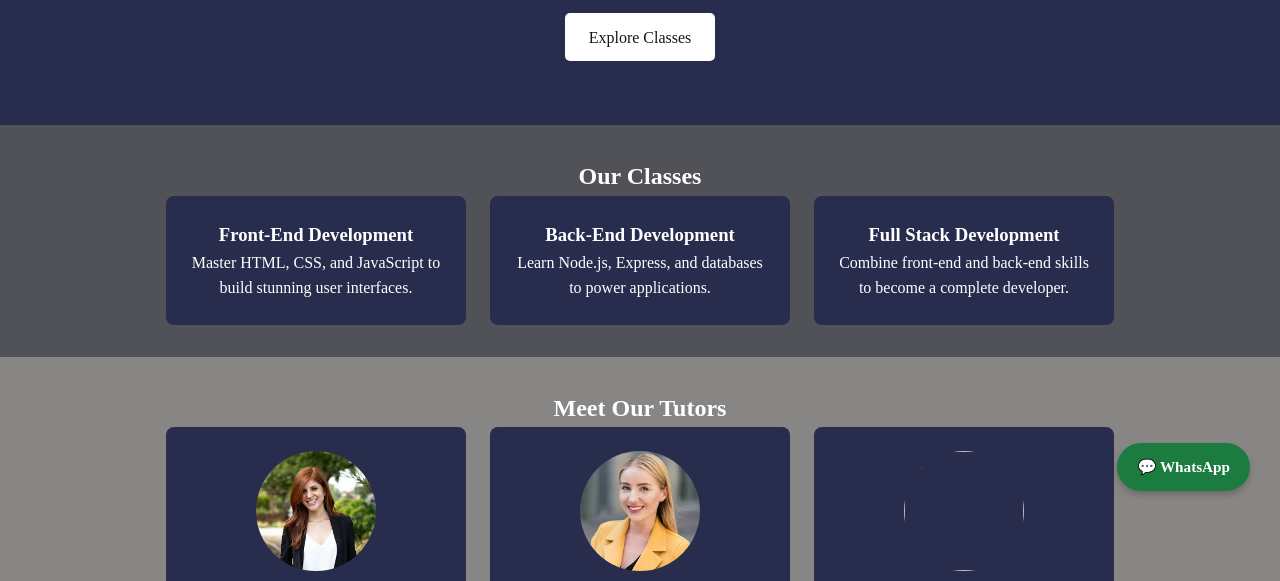
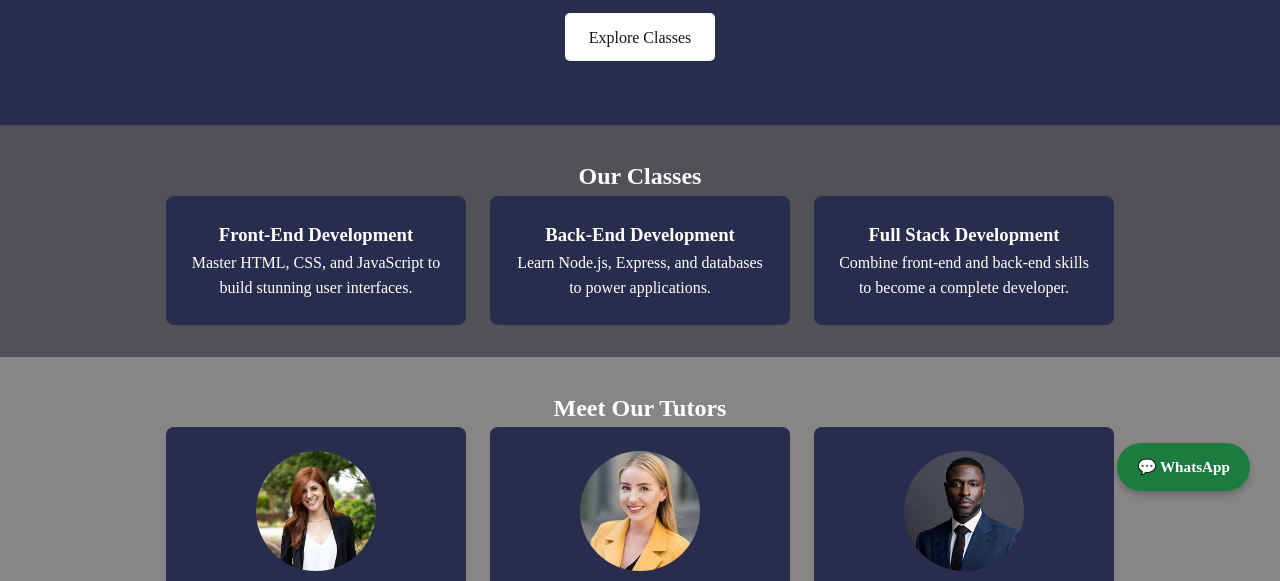
Before and after one commit to ochoyama/codewithmichaelhub, a plain HTML site: page index.html in a window 1280 px wide. Shown: the part 219-800 px from the top of the page. Drawn offline with Linux system fonts and the light colour scheme.

Commit message:
Update index.html

```diff
--- a/index.html
+++ b/index.html
@@ -67,7 +67,7 @@
         <p2 class="bio">mary is passionate about server-side programming. With expertise in Node.js, Express, and databases, he helps students design scalable back-end systems.</p2>
       </div>
       <div class="tutor-card">
-        <img src="Adole michael.jpg">
+        <img src="james martins.jpg">
         <h3>Adole Michael .o.</h3>
         <p><strong>Full Stack Development Tutor</strong></p>
         <p2 class="bio">Adole combines front-end and back-end skills to guide learners into becoming complete developers. He has worked on multiple full stack projects and enjoys mentoring aspiring coders.</p2>
```
